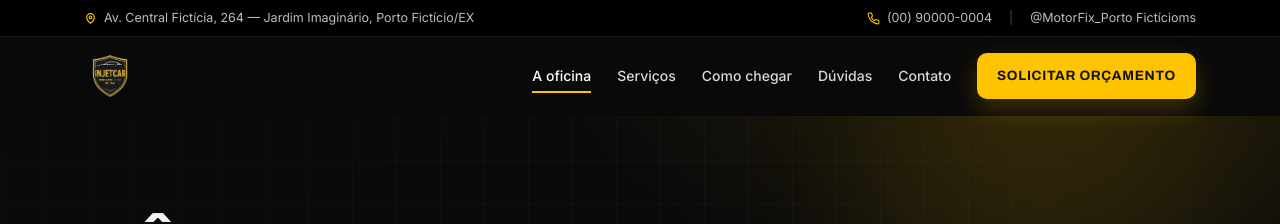
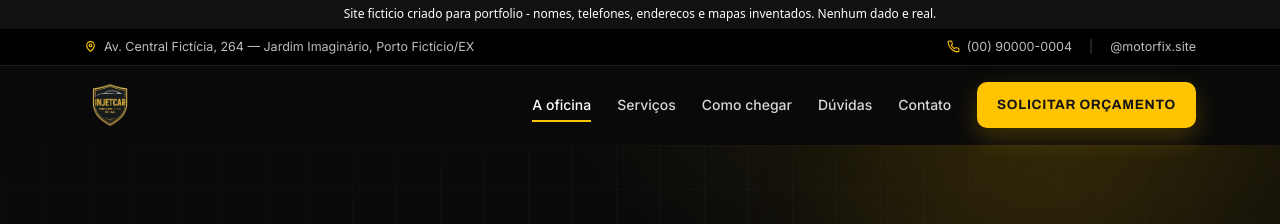
Before and after one commit to ojlz/injetcar, a plain HTML site: page index.html in a window 1280 px wide. Shown: the top 224 px of the page. Drawn offline with Linux system fonts and the light colour scheme.

Commit message:
portfolio: aviso de conteudo ficticio, higienizacao final, README com demo e .gitignore padrao

```diff
--- a/index.html
+++ b/index.html
@@ -63,7 +63,7 @@
     }
   ],
   "sameAs": [
-    "https://www.instagram.com/motorfix.site Fictícioms/",
+    "https://www.instagram.com/motorfix.site/",
     "https://www.google.com/maps/search/?api=1&query=MotorFix+Oficina+Mec%C3%A2nica+Porto-Ficticio+EX"
   ]
 }
@@ -74,7 +74,7 @@
 <link href="https://fonts.googleapis.com/css2?family=Archivo:wght@600;700;800&family=Inter:wght@400;500;600;700&display=swap" rel="stylesheet">
 <link rel="stylesheet" href="styles.css">
 </head>
-<body>
+<body><div style="background:#111;color:#fff;text-align:center;font:12px/1.4 system-ui,sans-serif;padding:6px 10px;">Site ficticio criado para portfolio - nomes, telefones, enderecos e mapas inventados. Nenhum dado e real.</div>
 
 <div class="progress" id="progress"></div>
 
@@ -82,7 +82,7 @@
 <div class="topbar">
   <div class="container">
     <span class="tb"><svg width="13" height="13" viewBox="0 0 24 24" fill="none" stroke="#FFC400" stroke-width="2"><path d="M12 21s-7-5.5-7-11a7 7 0 1 1 14 0c0 5.5-7 11-7 11z"/><circle cx="12" cy="10" r="2.5"/></svg> Av. Central Fictícia, 264 — Jardim Imaginário, Porto Fictício/EX</span>
-    <span class="tb"><a href="tel:+5500090000004" class="tb"><svg width="13" height="13" viewBox="0 0 24 24" fill="none" stroke="#FFC400" stroke-width="2"><path d="M22 16.9v3a2 2 0 0 1-2.2 2 19.8 19.8 0 0 1-8.6-3.1 19.5 19.5 0 0 1-6-6A19.8 19.8 0 0 1 2.1 4.2 2 2 0 0 1 4.1 2h3a2 2 0 0 1 2 1.7c.1 1 .4 2 .7 2.9a2 2 0 0 1-.5 2.1L8 10a16 16 0 0 0 6 6l1.3-1.3a2 2 0 0 1 2.1-.5c.9.3 1.9.6 2.9.7a2 2 0 0 1 1.7 2z"/></svg> (00) 90000-0004</a><span style="margin:0 10px;color:#444">|</span><a href="https://www.instagram.com/motorfix.site Fictícioms/" target="_blank" rel="noopener">@MotorFix_Porto Fictícioms</a></span>
+    <span class="tb"><a href="tel:+5500090000004" class="tb"><svg width="13" height="13" viewBox="0 0 24 24" fill="none" stroke="#FFC400" stroke-width="2"><path d="M22 16.9v3a2 2 0 0 1-2.2 2 19.8 19.8 0 0 1-8.6-3.1 19.5 19.5 0 0 1-6-6A19.8 19.8 0 0 1 2.1 4.2 2 2 0 0 1 4.1 2h3a2 2 0 0 1 2 1.7c.1 1 .4 2 .7 2.9a2 2 0 0 1-.5 2.1L8 10a16 16 0 0 0 6 6l1.3-1.3a2 2 0 0 1 2.1-.5c.9.3 1.9.6 2.9.7a2 2 0 0 1 1.7 2z"/></svg> (00) 90000-0004</a><span style="margin:0 10px;color:#444">|</span><a href="https://www.instagram.com/motorfix.site/" target="_blank" rel="noopener">@motorfix.site</a></span>
   </div>
 </div>
 
@@ -265,7 +265,7 @@
         <p>Escolha como prefere falar — respondemos em minutos no horário comercial.</p>
         <div class="c-item"><span class="ic"><svg width="19" height="19" viewBox="0 0 24 24" fill="none" stroke="#141414" stroke-width="2"><path d="M22 16.9v3a2 2 0 0 1-2.2 2 19.8 19.8 0 0 1-8.6-3.1 19.5 19.5 0 0 1-6-6A19.8 19.8 0 0 1 2.1 4.2 2 2 0 0 1 4.1 2h3a2 2 0 0 1 2 1.7c.1 1 .4 2 .7 2.9a2 2 0 0 1-.5 2.1L8 10a16 16 0 0 0 6 6l1.3-1.3a2 2 0 0 1 2.1-.5c.9.3 1.9.6 2.9.7a2 2 0 0 1 1.7 2z"/></svg></span><div><strong>(00) 90000-0004</strong><small>WhatsApp e ligação</small></div></div>
         <div class="c-item"><span class="ic"><svg width="19" height="19" viewBox="0 0 24 24" fill="none" stroke="#141414" stroke-width="2"><path d="M12 21s-7-5.5-7-11a7 7 0 1 1 14 0c0 5.5-7 11-7 11z"/><circle cx="12" cy="10" r="2.5"/></svg></span><div><strong>Av. Central Fictícia, 264</strong><small>Jardim Imaginário — Porto Fictício/EX</small></div></div>
-        <div class="c-item"><span class="ic"><svg width="19" height="19" viewBox="0 0 24 24" fill="none" stroke="#141414" stroke-width="2"><rect x="3" y="3" width="18" height="18" rx="5"/><circle cx="12" cy="12" r="4"/><circle cx="17.2" cy="6.8" r="1.2" fill="#141414"/></svg></span><div><strong>@MotorFix_Porto Fictícioms</strong><small>Serviços e bastidores no Instagram</small></div></div>
+        <div class="c-item"><span class="ic"><svg width="19" height="19" viewBox="0 0 24 24" fill="none" stroke="#141414" stroke-width="2"><rect x="3" y="3" width="18" height="18" rx="5"/><circle cx="12" cy="12" r="4"/><circle cx="17.2" cy="6.8" r="1.2" fill="#141414"/></svg></span><div><strong>@motorfix.site</strong><small>Serviços e bastidores no Instagram</small></div></div>
       </div>
       <div class="ct-box rv" style="--d:.1s">
         <h3>Horários <span>de atendimento</span></h3>
```
Also changed, not shown: 2 other files.
